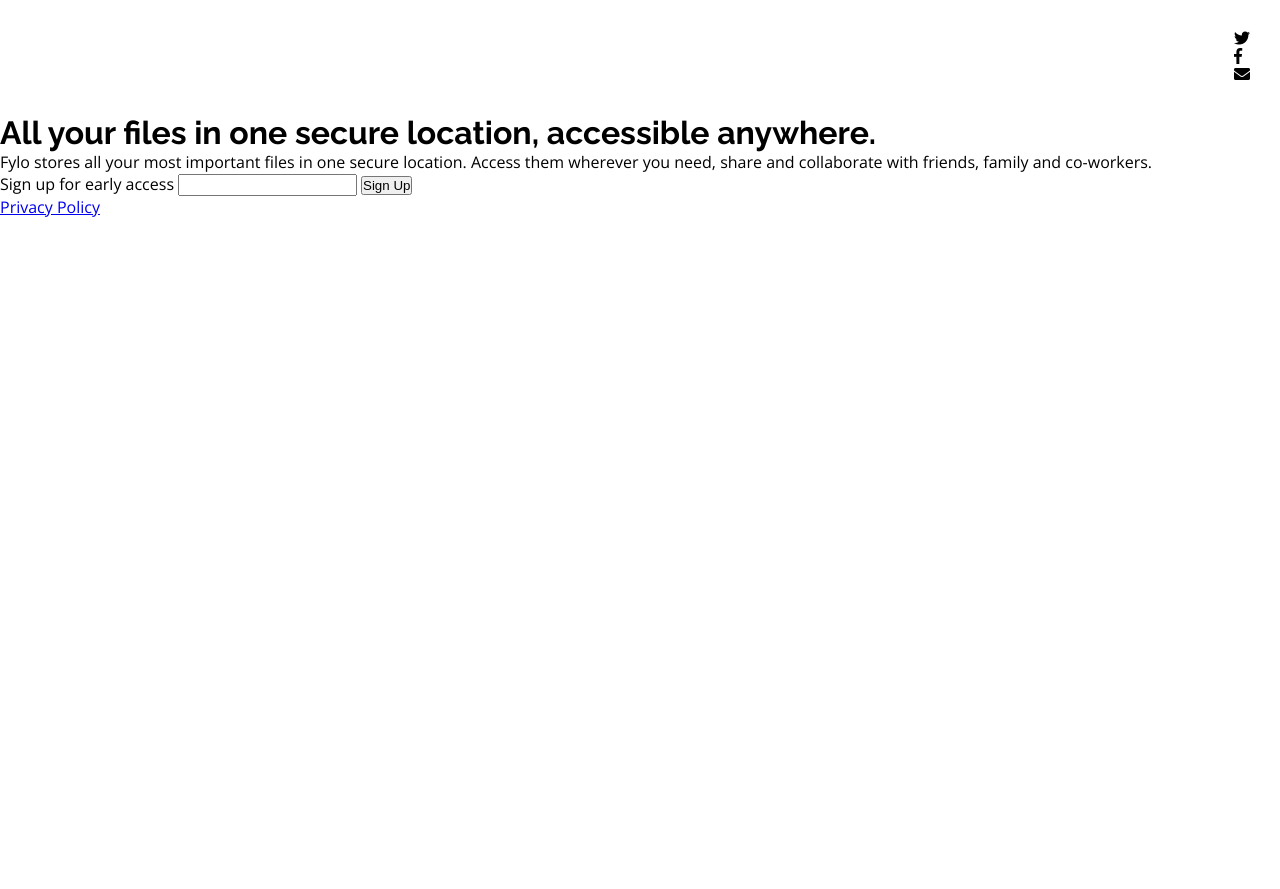
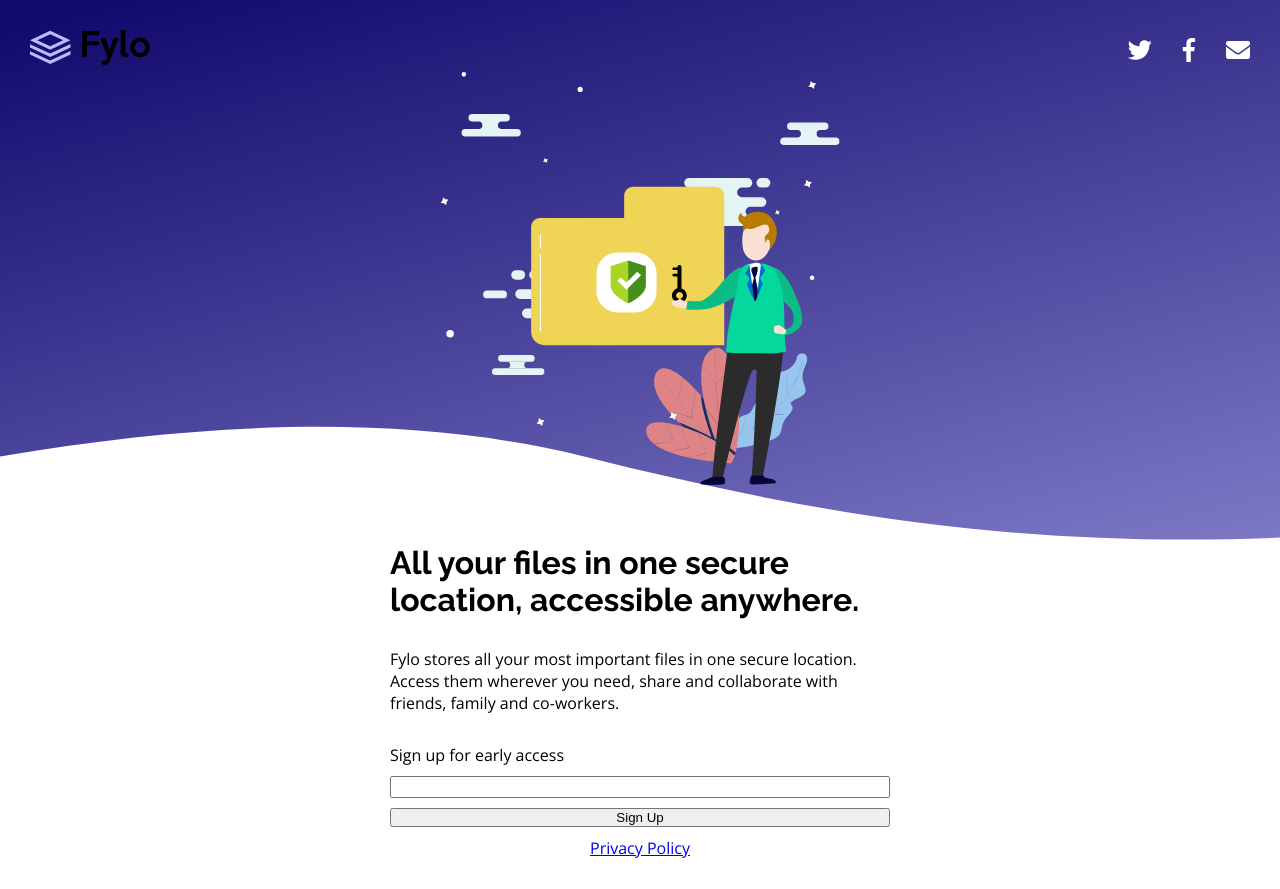
Before and after one commit to AngusMacrae/fylo-beta-signup-landing-page, a plain HTML site: page index.html in a window 1280 px wide. Before the commit the page ends 800 px from the top, so only its background shows below. Drawn offline with nearby package versions, Linux system fonts and the light colour scheme.

Commit message:
Styling - add main image, adjust header background image, initial layout for main and footer

```diff
--- a/index.html
+++ b/index.html
@@ -17,26 +17,31 @@
 </head>
 
 <body>
+	<div id="main-wrapper">
+		<div id="header-wrapper">
 			<header>
-		<a href=""><span></span></a>
-		<ul>
+				<a href=""><img src="images/logo.svg" id="logo"></a>
+				<ul id="social-links">
 					<li><i class="fab fa-twitter"></i></li>
 					<li><i class="fab fa-facebook-f"></i></li>
 					<li><i class="fas fa-envelope"></i></li>
 				</ul>
 			</header>
+			<div id="main-illustration-wrapper"><img src="images/illustration-main.svg">
+			</div>
+		</div>
+		<main>
 			<h1>All your files in one secure location, accessible anywhere.</h1>
 
 			<p>Fylo stores all your most important files in one secure location.
 				Access them wherever you need, share and collaborate with friends,
 				family and co-workers.</p>
-
+			<form id="sign-up-form">
 				<label>Sign up for early access</label>
 				<input>
 				<button>Sign Up</button>
-
-
-
+			</form>
+		</main>
 		<footer>
 			<a href="#">Privacy Policy</a>
 			<!--
@@ -45,6 +50,7 @@
 		</p>
 -->
 		</footer>
+	</div>
 </body>
 
 </html>
--- a/styles.css
+++ b/styles.css
@@ -32,18 +32,67 @@ h6 {
 /* layout */
 
 #main-wrapper {
-	background: url(images/bg-intro.svg) no-repeat;
-
+	background: top / 100% 540px no-repeat url(images/bg-intro.svg);
+	padding: 30px;
+	display: flex;
+	flex-direction: column;
+	min-height: 100vh;
 }
 
 header {
 	display: flex;
 	justify-content: space-between;
 	align-items: center;
-/*	color: white;*/
-	padding: 30px;
+	color: white;
+	font-size: 1.5em;
 }
 
-#social-links {
+#social-links > li {
 	display: inline-block;
+	margin: 0 0 0 25px;
 }
+
+#main-illustration-wrapper {
+	text-align: center;
+	margin: 0 auto;
+	width: 400px;
+	margin-bottom: 25px;
+}
+
+#main-illustration-wrapper > img {
+	max-width: 100%;
+	height: auto;
+}
+
+main, footer {
+	margin: 0 auto;
+	max-width: 500px;
+}
+
+main {
+	flex: 1;
+}
+
+main > p, main > h1 {
+	margin-top: 30px;
+}
+
+#sign-up-form {
+	margin-top: 30px;
+	display: flex;
+	flex-direction: column;
+}
+
+#sign-up-form > * {
+	margin-bottom: 10px;
+}
+
+footer {
+	display: flex;
+/*	justify-content: flex-end;*/
+/*	align-items: flex-end;*/
+}
+
+footer > a {
+
+}
```
Lines whose indentation alone changed are shown as unchanged.
